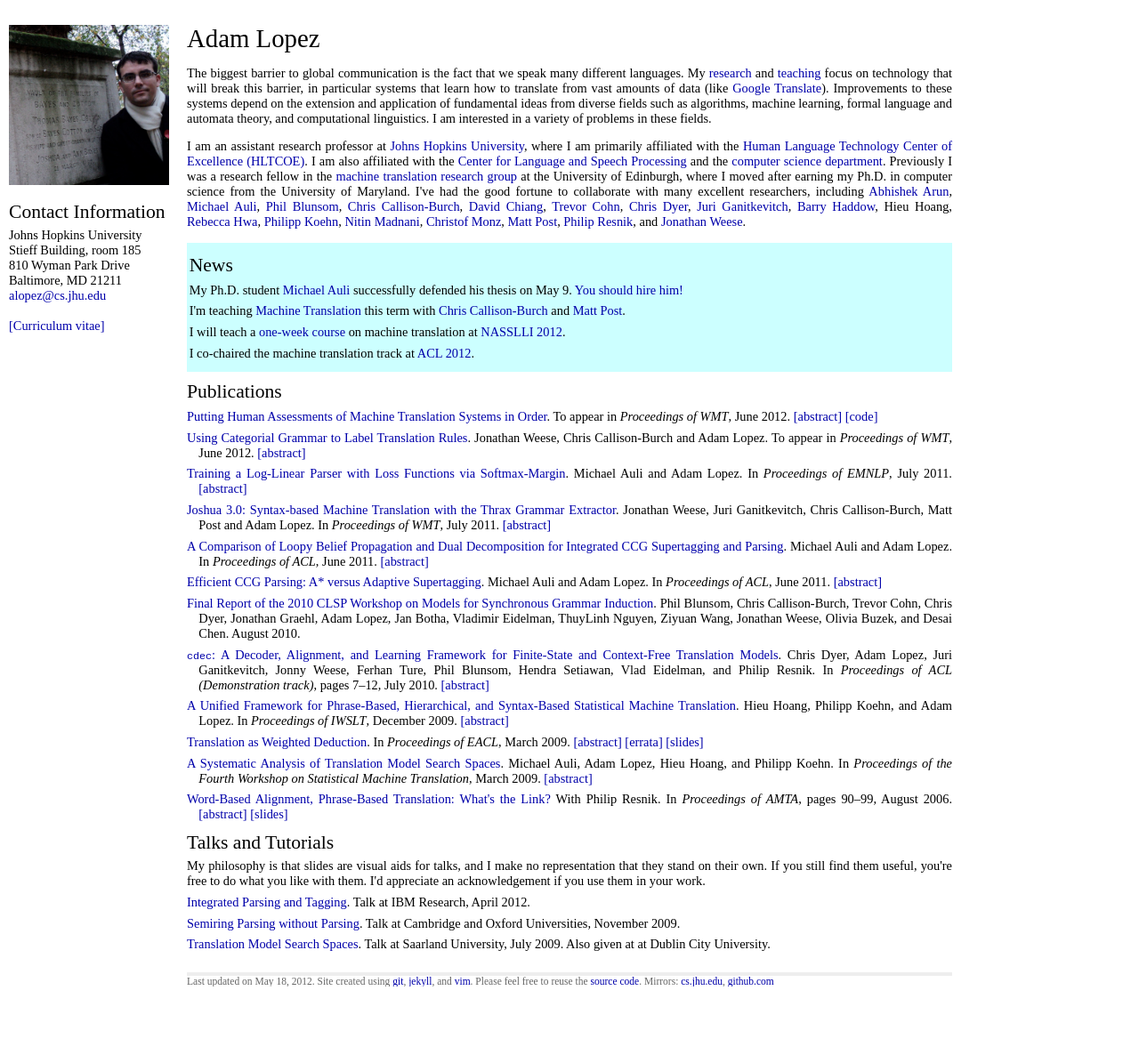
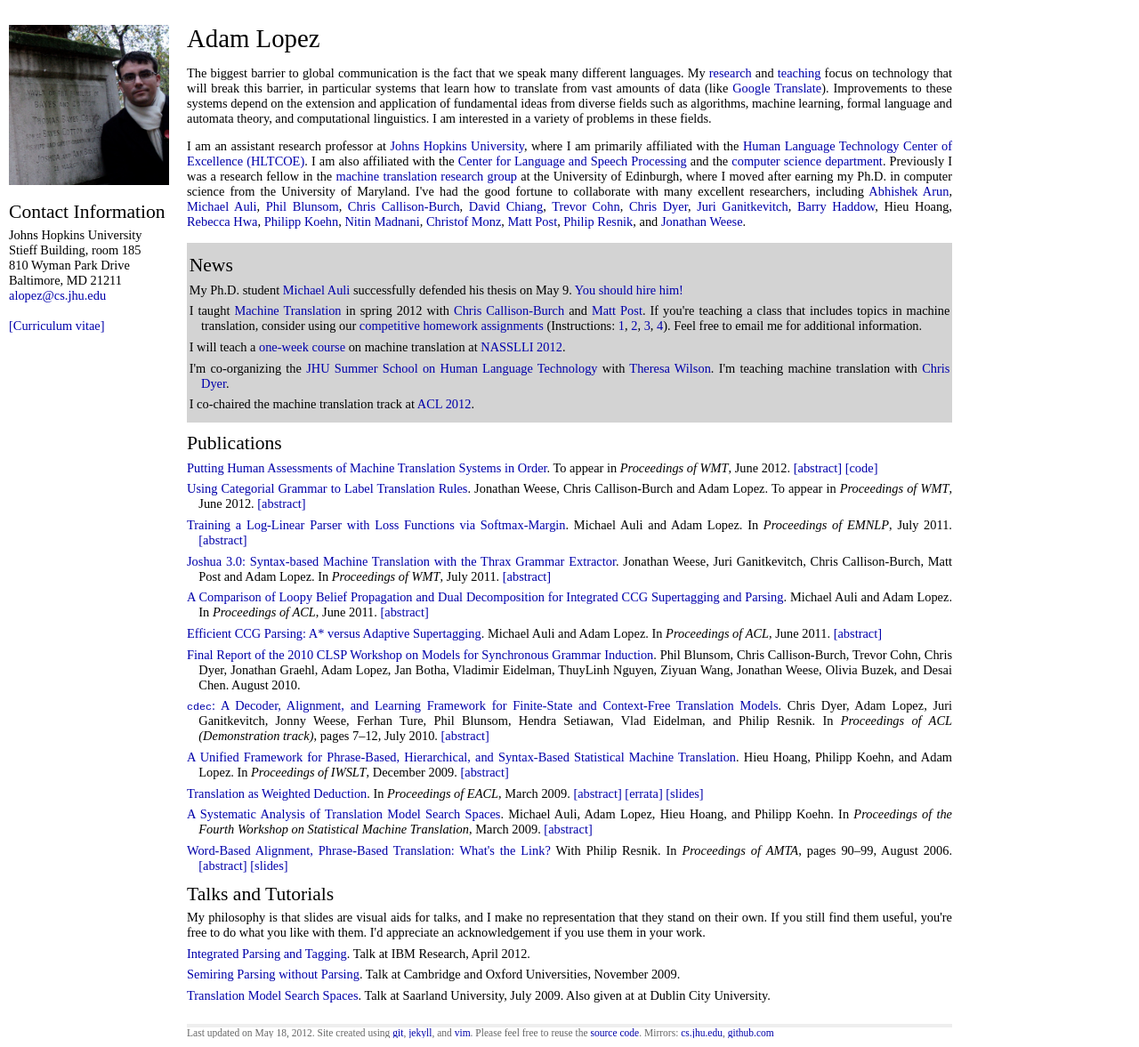
Before and after one commit to alopez/alopez.github.com, a Jekyll site: the page built from index.html, in a window 1280 px wide. Shown: the whole page at 89% size. Built offline with Jekyll 4.4.1, drawn with Linux system fonts in a browser that asks for light colours; before the commit the page ends 1119 px from its top, so only the background shows below that.

Commit message:
Update news

```diff
--- a/css/screen.css
+++ b/css/screen.css
@@ -52,7 +52,7 @@ a[subtle="yes"] {
 }
 
 .news {
-  background-color: #CCFFFF;
+  background-color: lightgray;
   padding: 2pt;
 }
 
--- a/index.html
+++ b/index.html
@@ -56,10 +56,22 @@ Hieu Hoang,
 <ul class="posts">
   <li>My Ph.D. student <a href="http://homepages.inf.ed.ac.uk/s0453934/">Michael Auli</a>
       successfully defended his thesis on May 9. <a href="http://homepages.inf.ed.ac.uk/s0453934/Michael_Auli_CV.academic.pdf">You should hire him!</a></li>
-  <li>I'm teaching <a href="http://mt-class.org/">Machine Translation</a>
-      this term with <a href="http://www.cs.jhu.edu/~ccb">Chris Callison-Burch</a> and
-      <a href="http://www.cs.jhu.edu/~post/">Matt Post</a>.</li>
+  <li>I taught <a href="http://mt-class.org/">Machine Translation</a>
+      in spring 2012 with <a href="http://www.cs.jhu.edu/~ccb">Chris Callison-Burch</a> and
+      <a href="http://www.cs.jhu.edu/~post/">Matt Post</a>. If you're
+      teaching a class that includes topics in machine translation,
+      consider using our <a href="http://github.com/alopez/dreamt">competitive homework assignments</a>
+      (Instructions: <a href="http://mt-class.org/hw1.html">1</a>,
+      <a href="http://mt-class.org/hw2.html">2</a>,
+      <a href="http://mt-class.org/hw3.html">3</a>,
+      <a href="http://mt-class.org/hw4.html">4</a>). Feel free to email me
+      for additional information.
+      </li>
   <li>I will teach a <a href="http://nasslli2012.com/courses/statistical-machine-translation">one-week course</a> on machine translation at <a href="http://nasslli2012.com/">NASSLLI 2012</a>.</li>
+  <li>I'm co-organizing the <a href="http://www.clsp.jhu.edu/workshops/archive/ws-12/summer-school/">
+  JHU Summer School on Human Language Technology</a> with
+  <a href="https://jshare.johnshopkins.edu/twilso41/public_html/">Theresa Wilson</a>. I'm teaching machine translation
+  with <a href="http://www.cs.cmu.edu/~cdyer/">Chris Dyer</a>.
   <li>I co-chaired the machine translation track at <a href="http://www.acl2012.org/">ACL 2012</a>.</li>
 </ul>
 </div>
```
